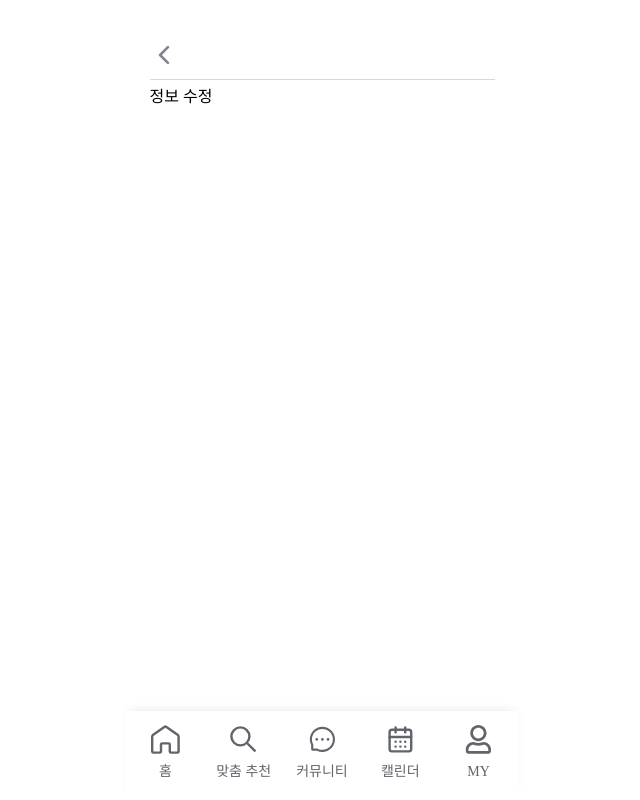
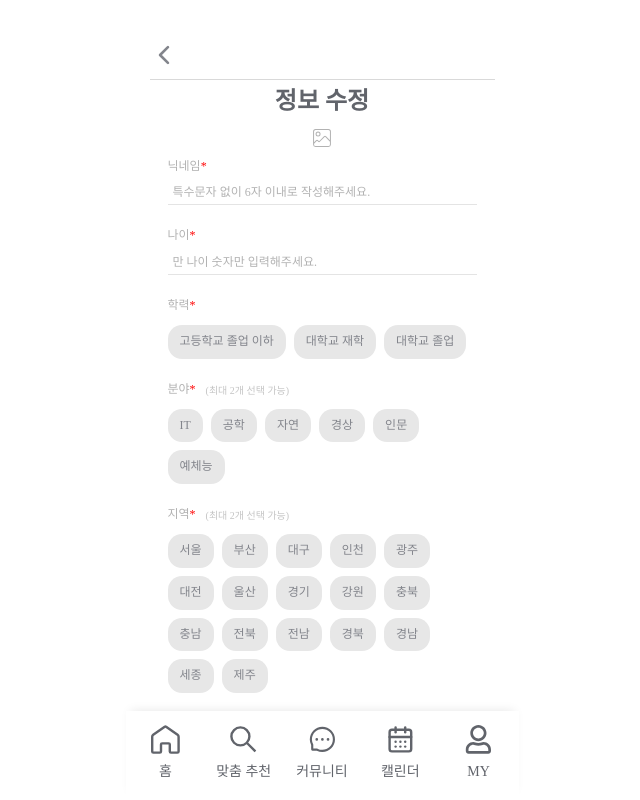
Before and after one commit to Whatdoyumin/Team-C-FE, a React (Vite) app: page /my/settings in a window 1280 px wide. Shown: the whole page, without its empty margins (318-958 px from the left). Built offline with nearby package versions, Linux system fonts and the light colour scheme; a web font is replaced by a local one.

Commit message:
feat: 파일명 변경 및 설정 폼 컴포넌트 추가

```diff
--- a/src/pages/editProfile/EditProfile.jsx
+++ b/src/pages/editProfile/EditProfile.jsx
@@ -1,7 +1,8 @@
 import * as S from './EditProfile.style';
+import { SettingForm } from '../../components/settingForm/SettingForm';
 
 function EditProfile() {
-  return <>정보 수정</>;
+  return <SettingForm title={'정보 수정'} btnText={'수정하기'} full={false} />;
 }
 
 export default EditProfile;
--- a/src/pages/modifyUserInfo/ModifyUserInfo.jsx
+++ /dev/null
@@ -1,5 +0,0 @@
-function ModifyUserInfo() {
-  return <></>;
-}
-
-export default ModifyUserInfo;
```
